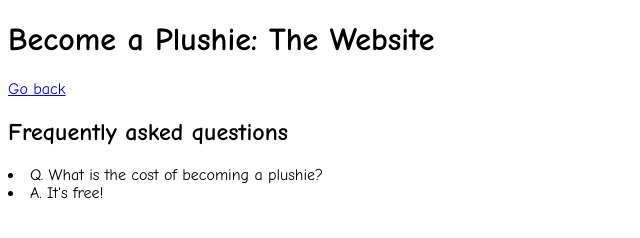
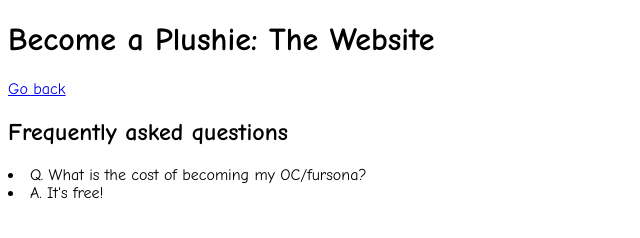
Before and after one commit to Kaitlyn365/Become-a-marketable-plushie, a plain HTML site: page faq/index.html in a window 1280 px wide. Shown: the full height of the page, 0-640 px from the left. Drawn offline with Linux system fonts and the light colour scheme; files that its build step writes are made by us from their sources.

Commit message:
Update index.html

```diff
--- a/faq/index.html
+++ b/faq/index.html
@@ -6,9 +6,9 @@
   <meta http-equiv="X-UA-Compatible" content="IE=edge">
   <meta name="viewport" content="width=device-width, initial-scale=1.0">
   <title>Become a Plushie FAQ</title>
-  <link href="/Become-a-Plushie-The-Website/style.css" rel="stylesheet" type="text/css" />
-  <script src="/Become-a-Plushie-The-Website/script.js"></script>
-  <link rel="icon" href="/Become-a-Plushie-The-Website/who is this.png" />
+  <link href="/Become-a-marketable-plushie/style.css" rel="stylesheet" type="text/css" />
+  <script src="/Become-a-marketable-plushie/script.js"></script>
+  <link rel="icon" href="/Become-a-marketable-plushie/who is this.png" />
 </head>
 
 <BODY TEXT="#000000">
@@ -17,7 +17,7 @@
   <a href="/Become-a-Plushie-The-Website/">Go back</a>
 
   <h2>Frequently asked questions</h2>
-<li>Q. What is the cost of becoming a plushie?</li>
+<li>Q. What is the cost of becoming my OC/fursona?</li>
 <li>A. It's free!</li>
 
 </body>
```
